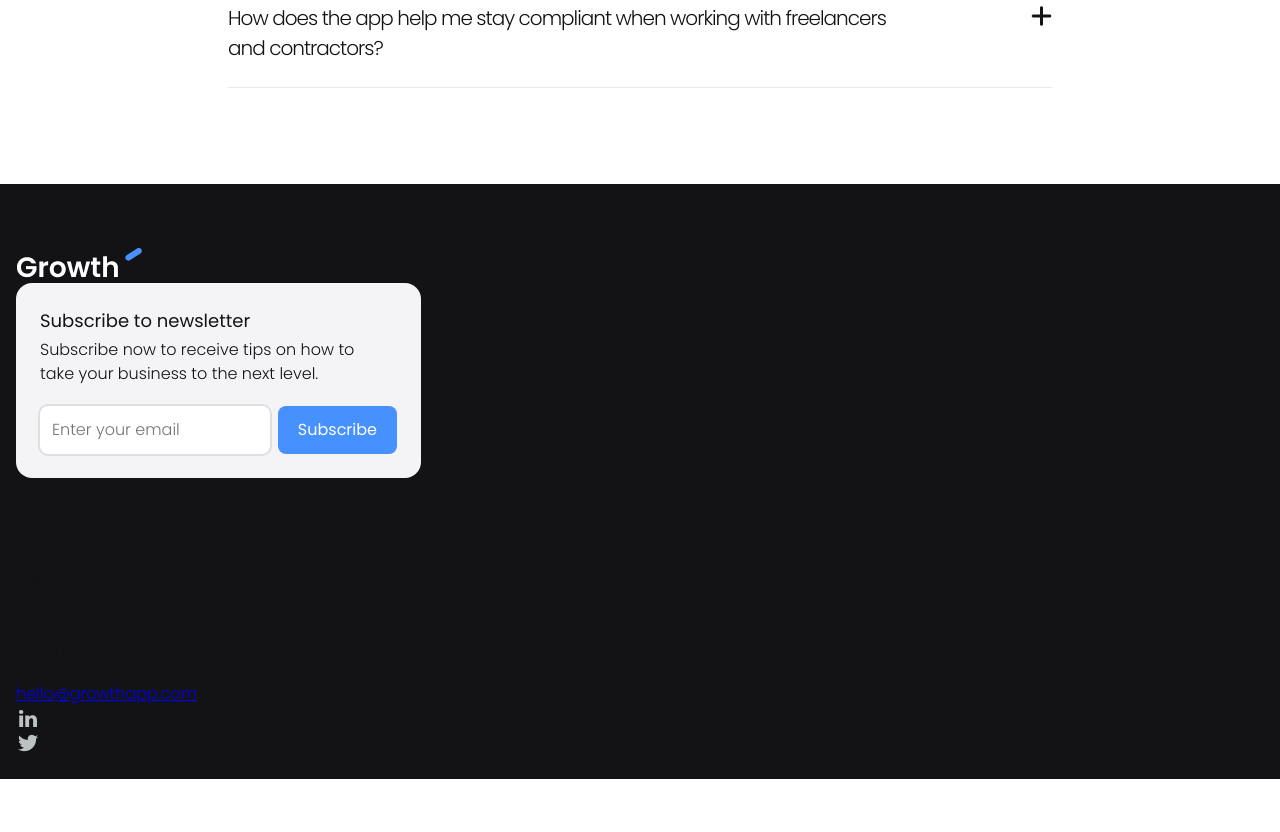
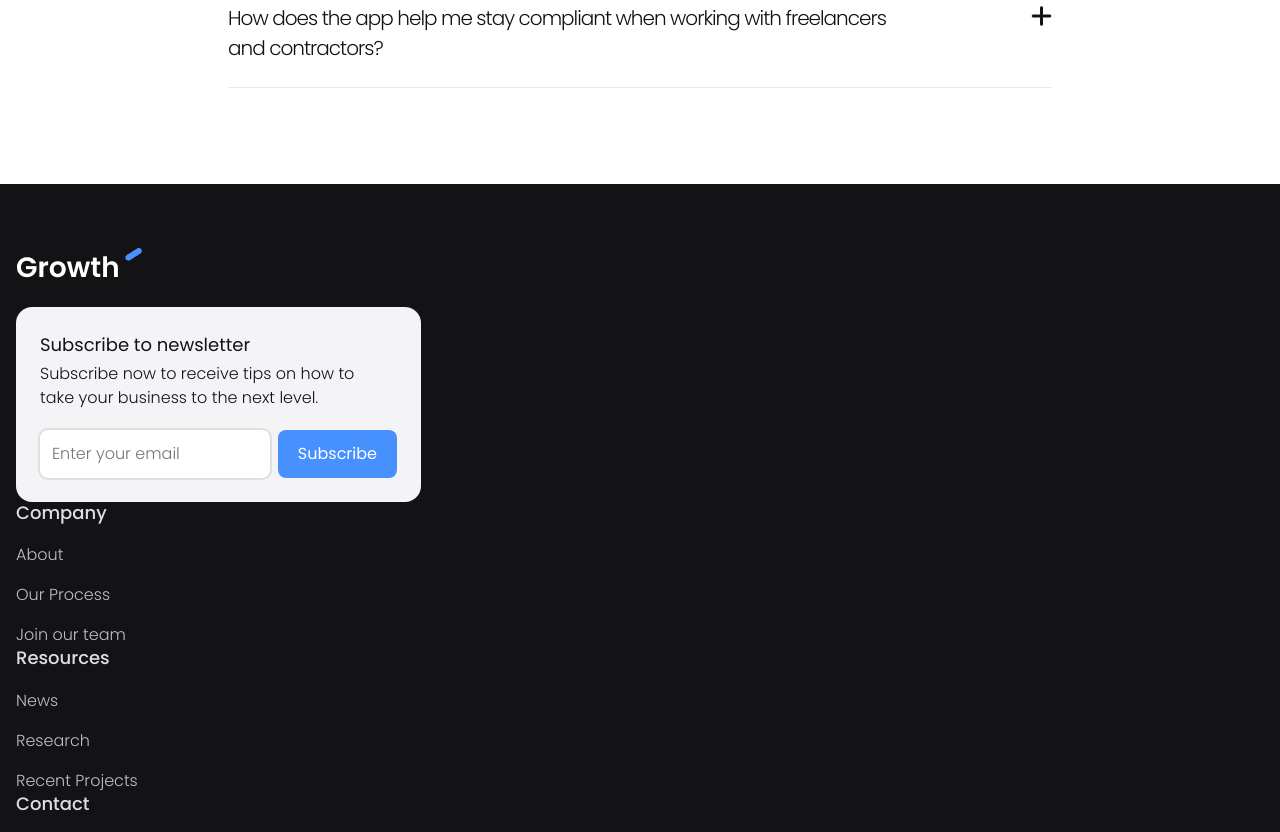
Before and after one commit to belko2k/growth-landing, a website built with Vite: page index.html in a window 1280 px wide. Shown: the part 4793-5625 px from the top of the page. Before the commit the page ends 5572 px from the top, so only its background shows below. Built offline with nearby package versions, Linux system fonts and the light colour scheme.

Commit message:
footer colors

```diff
--- a/index.html
+++ b/index.html
@@ -379,17 +379,17 @@
             <div>
               <h5>Company</h5>
               <ul>
-                <li>About</li>
-                <li>Our Process</li>
-                <li>Join our team</li>
+                <li><a href="#">About</a></li>
+                <li><a href="#">Our Process</a></li>
+                <li><a href="#">Join our team</a></li>
               </ul>
             </div>
             <div>
               <h5>Resources</h5>
               <ul>
-                <li>News</li>
-                <li>Research</li>
-                <li>Recent Projects</li>
+                <li><a href="#">News</a></li>
+                <li><a href="#">Research</a></li>
+                <li><a href="#">Recent Projects</a></li>
               </ul>
             </div>
             <div>
@@ -402,7 +402,7 @@
             </div>
           </div>
         </div>
-        <ul class="social-list" role="list" aria-label="Social links">
+        <ul class="social-list flex" role="list" aria-label="Social links">
           <li>
             <a href="" aria-label="linkedin"
               ><img src="images/social-links/linkedin.png" alt="Linkedin" />
@@ -414,7 +414,7 @@
             </a>
           </li>
         </ul>
-        <p>&copy; 2023 Growth. All rights reserved</p>
+        <p class="copyright">&copy; 2023 Growth. All rights reserved</p>
       </div>
     </footer>
   </body>
--- a/styles/style.css
+++ b/styles/style.css
@@ -554,7 +554,11 @@ body {
 /* FOOTER */
 
 .primary-footer {
-  padding-top: 4rem;
+  padding-block: 4rem 1.5rem;
+}
+
+.primary-footer .primary-footer__content {
+  margin-top: 1.5rem;
 }
 
 .primary-footer .newsletter {
@@ -594,6 +598,51 @@ body {
 
 .primary-footer .newsletter .primary-footer__form input:focus {
   outline: 2px solid var(--clr-primary-400);
+}
+
+.primary-footer .primary-footer__content .primary-footer__links h5 {
+  color: var(--clr-neutral-300);
+  font-weight: var(--fw-semi-bold);
+  font-size: var(--fs-500);
+  margin-bottom: 1.25rem;
+  line-height: 1.2;
+}
+
+.primary-footer ul {
+  list-style: none;
+}
+
+.primary-footer
+  .primary-footer__content
+  .primary-footer__links
+  li:not(:first-child) {
+  margin-top: 1rem;
+}
+
+.primary-footer .primary-footer__content .primary-footer__links li {
+  color: var(--clr-neutral-400);
+  font-weight: var(--fw-regular);
+}
+
+.primary-footer .primary-footer__content .primary-footer__links a {
+  text-decoration: none;
+  color: var(--clr-neutral-400);
+}
+
+.primary-footer .primary-footer__content .primary-footer__links a:hover {
+  text-decoration: none;
+  color: var(--clr-neutral-300);
+}
+
+.primary-footer .social-list {
+  gap: 1rem;
+  margin-top: 4rem;
+}
+
+.primary-footer .copyright {
+  margin-top: 1.5rem;
+  color: var(--clr-neutral-400);
+  font-size: var(--fs-100);
 }
 
 /* UTILITY CLASSES */
```
